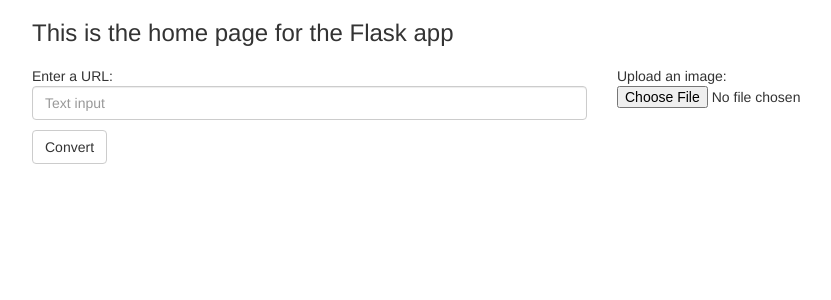
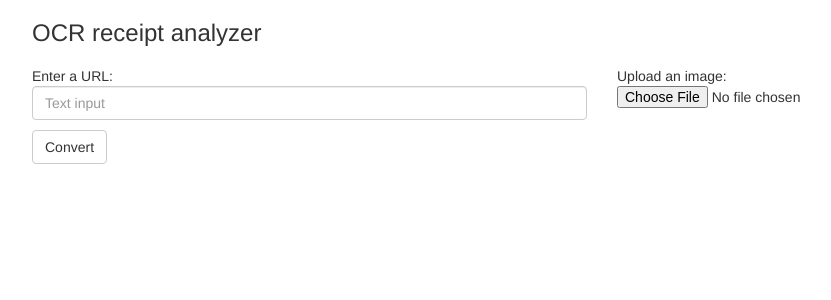
Before and after one commit to marionhalim/receipt_ocr, a Flask app: page / in a window 1280 px wide. Shown: the part 142-442 px from the top of the page, without its empty margins (38-869 px from the left). Run offline with Flask 2, Linux system fonts and the light colour scheme; some libraries are stand-ins or nearby versions.

Commit message:
One more UI update

```diff
--- a/templates/home.html
+++ b/templates/home.html
@@ -8,7 +8,7 @@
       </div>
     </header>
   <div class="jumbo">
-    <h3>This is the home page for the Flask app<h3>
+    <h3>OCR receipt analyzer<h3>
   </div>
   <div class="row">
   	<div class="col-md-6">
```
